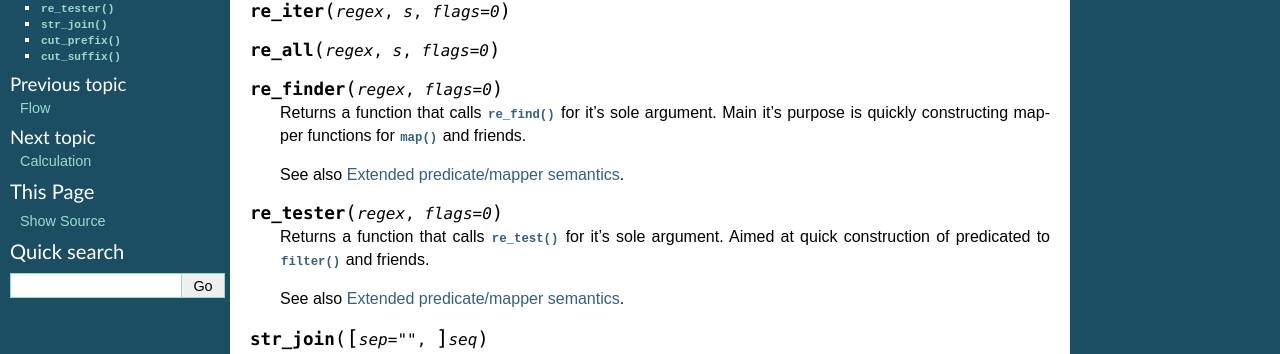
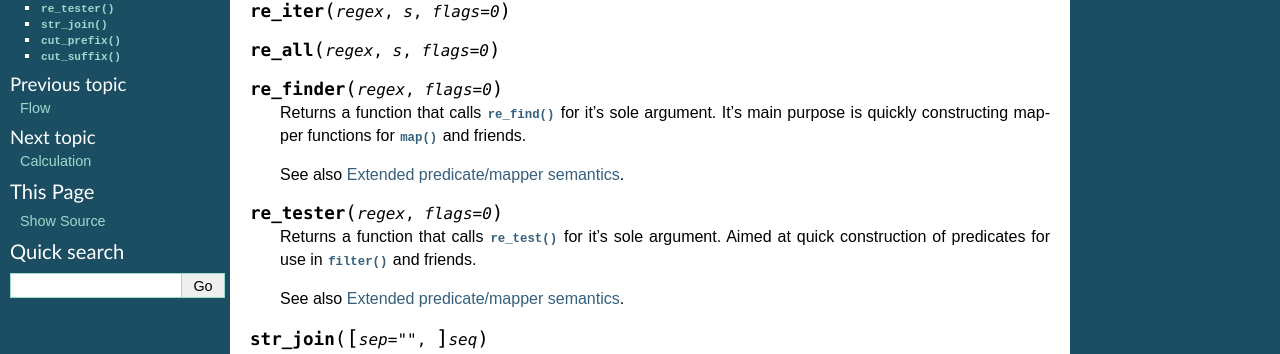
Before and after one commit to Jamaal224/funcy, a Sphinx documentation site: the page built from docs/strings.rst, in a window 1280 px wide. Shown: the part 171-525 px from the top of the page. Built offline with Sphinx 7.4.7, drawn with Linux system fonts in a browser that asks for light colours; pages that are not in the unit, such as notebooks, are missing from menus.

Commit message:
Fixed quirk phrases in re_finder() and re_tester() docs

```diff
--- a/docs/strings.rst
+++ b/docs/strings.rst
@@ -9,14 +9,14 @@ String utils
 
 .. function:: re_finder(regex, flags=0)
 
-    Returns a function that calls :func:`re_find` for it's sole argument. Main it's purpose is quickly constructing mapper functions for :func:`map` and friends.
+    Returns a function that calls :func:`re_find` for it's sole argument. It's main purpose is quickly constructing mapper functions for :func:`map` and friends.
 
     See also :ref:`extended_fns`.
 
 
 .. function:: re_tester(regex, flags=0)
 
-    Returns a function that calls :func:`re_test` for it's sole argument. Aimed at quick construction of predicated to :func:`filter` and friends.
+    Returns a function that calls :func:`re_test` for it's sole argument. Aimed at quick construction of predicates for use in :func:`filter` and friends.
 
     See also :ref:`extended_fns`.
 
```
